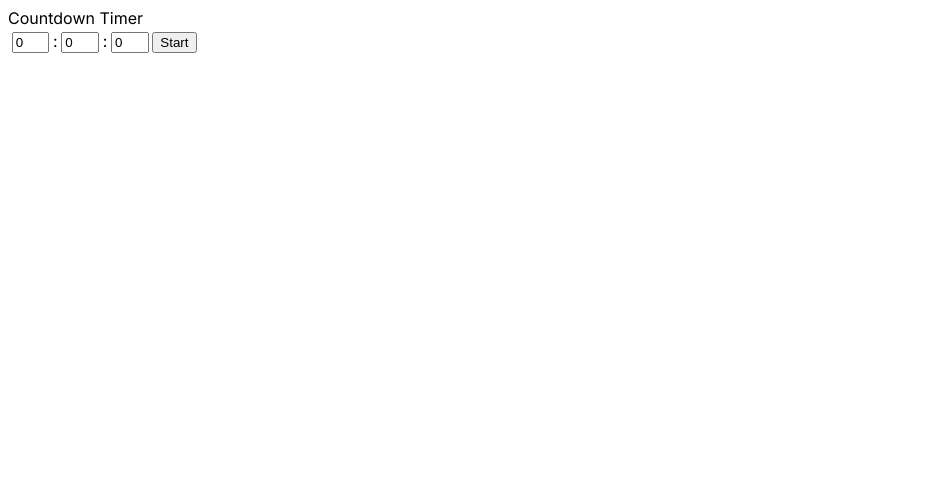
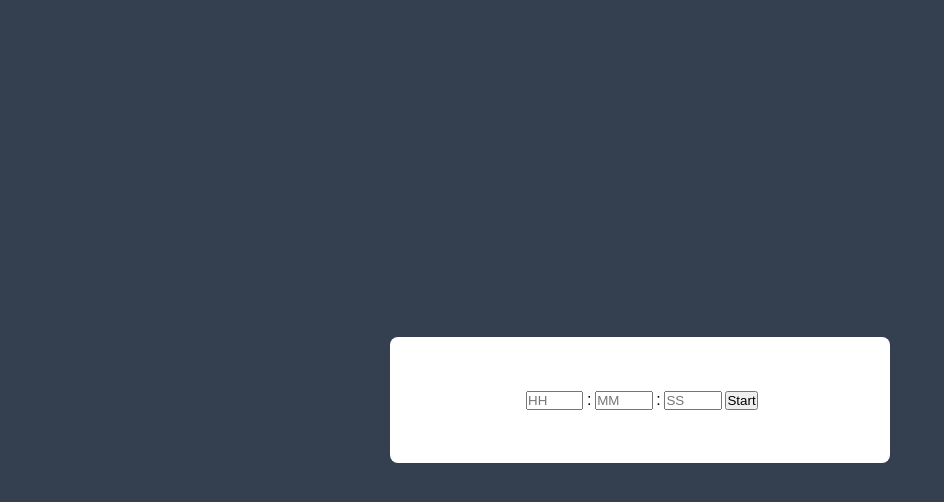
Before and after one commit to Zi-Shane/web-timer, a Next.js app: page / in a window 1280 px wide. Shown: the top 502 px of the page, without its empty margins (0-944 px from the left). Built offline with nearby package versions, Linux system fonts and the light colour scheme.

Commit message:
Add timer history

```diff
--- a/app/globals.css
+++ b/app/globals.css
@@ -1,8 +1,72 @@
-input {
-  width: 4ch;
+.timer-box {
+  width: 4em;
   margin: 0.5ch
 }
 
 .inline-div {
   display: inline;
 }
+
+@import url('https://fonts.googleapis.com/css2?family=Poppins:wght@300;400;500;600;700&display=swap');
+
+*{
+  margin: 0;
+  padding: 0;
+  box-sizing: border-boxs;
+  font-family: 'Poppins', sans-serif;
+}
+
+.body {
+  height: 100vh;
+  display: flex;
+  justify-content: center; /* horizontal(main) axis */
+  align-items: center; /* vertical axis */
+  background: #343F4F;
+}
+
+.container {
+  width: 500px;
+  padding: 50px 0;
+  border-radius: 8px;
+  background: #fff;
+  display: flex;
+  row-gap: 30px;
+  flex-direction: column;
+  align-items: center;
+}
+
+.circular-progress {
+  position: relative;
+  height: 300px;
+  width: 300px;
+  border-radius: 50%;
+  background: conic-gradient(#ff8400 3.6deg, #ededed 0deg);
+  display: flex;
+  justify-content: center;
+  align-items: center;
+}
+
+.circular-progress::before {
+  content: "";
+  position: absolute;
+  height: 270px;
+  width: 270px;
+  border-radius: 50%;
+  background-color: #fff;
+}
+
+.progress-value {
+  display: flex;
+  align-items: baseline;
+}
+
+.text {
+  position: relative;
+  font-size: 40px;
+  font-weight: 500;
+  color: #343F4F;
+}
+
+.half-text {
+  font-size: 20px;
+}
--- a/app/page.tsx
+++ b/app/page.tsx
@@ -1,94 +1,39 @@
-'use client'
-import { useState, useRef } from "react";
+"use client";
 
-function Setter({ onStartClick }: { onStartClick: (e: React.FormEvent<HTMLFormElement>) => void }) {
+import Timer from "./timer";
+
+function ProgressBar() {
   return (
-    <form onSubmit={onStartClick}>
-      <input name='HH' placeholder='HH' type="number" defaultValue={0} />:
-      <input name='MM' placeholder='MM' type="number" defaultValue={0} />:
-      <input name='SS' placeholder='SS' type="number" defaultValue={0} />
-      <button>Start</button>
-    </form>
-  )
+    <div className="body">
+      <div className="container">
+        <div className="circular-progress">
+          <span className="progress-value">00:00:00</span>
+        </div>
+
+        <span className="text">HTML & CSS</span>
+      </div>
+    </div>
+  );
 }
 
-function Counter({ counterTime, handleReset, handlePause }: { counterTime: number, handleReset: () => void, handlePause: () => void }) {
-
-  let HH = Math.floor(counterTime / 3600)
-  let MM = Math.floor((counterTime % 3600) / 60)
-  let SS = Math.floor(counterTime % 60)
-
+function InputBox() {
   return (
-    <div>
-      <span>{HH}:{MM}:{SS}</span>
-      <button onClick={handlePause}>Pause</button>
-      <button onClick={handleReset}>Reset</button>
+    <div className="body">
+      <div className="container">
+        <span className="minus">-</span>
+        <span className="num">0</span>
+        <span className="plus">+</span>
+      </div>
     </div>
-  )
+  );
 }
 
-function Timer() {
-  const [isReset, setIsReset] = useState(true)
-  const [counterTime, setCounterTime] = useState(0)
-  const [curTimer, setCurTimer] = useState<NodeJS.Timeout | null>(null)
-  const isPause = useRef(false)
-
-  function handleSubmit(e: React.FormEvent<HTMLFormElement>) {
-    e.preventDefault()
-    const data = new FormData(e.currentTarget)
-    let HH = parseInt(data.get("HH") as string, 0)
-    let MM = parseInt(data.get("MM") as string, 0)
-    let SS = parseInt(data.get("SS") as string, 0)
-    let duration = HH * 3600 + MM * 60 + SS
-    if (HH >= 0 && MM >= 0 && SS >= 0 && duration > 0) {
-      setIsReset(false)
-      setCounterTime(duration)
-      startTimer()
-    }
-  }
-
-  function startTimer() {
-    let newTimer = setInterval(() => {
-      setCounterTime(prev => {
-        if (prev <= 1) {
-          clearInterval(newTimer)
-          setIsReset(true)
-        }
-        return (prev - 1)
-      })
-    }, 1000)
-
-    setCurTimer(newTimer)
-  }
-
-  function handleReset() {
-    setIsReset(true)
-  }
-
-  function handlePause() {
-    isPause.current = !isPause.current
-    if (isPause.current) {
-      // handle null or type error
-      if (curTimer != null) {
-        clearInterval(curTimer)
-      }
-    } else {
-      startTimer()
-    }
-  }
-
-  if (isReset) {
-    return <Setter onStartClick={handleSubmit}/>
-  } else {
-    return <Counter counterTime={counterTime} handleReset={handleReset} handlePause={handlePause} />
-  }
+export default function App() {
+  return (
+    <>
+      {/* <ProgressBar /> */}
+      {/* <InputBox /> */}
+      <Timer />
+    </>
+  );
 }
-
-export default function Home() {
-  return (
-    <div>
-      <div>Countdown Timer</div>
-      <Timer />
-    </div>
-  )
-}
--- /dev/null
+++ b/app/timer.tsx
@@ -0,0 +1,195 @@
+"use client";
+import { useState, useRef, useEffect } from "react";
+
+function getProcessCSS(percentage: number) {
+  return `conic-gradient(#ff8400 ${percentage * 3.6}deg, #ededed 0deg)`;
+}
+
+function seconds2HHMMMS(duration: number): [number, number, number, number] {
+  return [
+    Math.floor(duration / 360000),
+    Math.floor((duration % 360000) / 6000),
+    Math.floor((duration % 6000) / 100),
+    Math.floor(duration % 100),
+  ];
+}
+
+export default function Timer() {
+  const [pauseStatus, setPauseStatus] = useState(false);
+  const [isStart, setIsStart] = useState(false);
+  const [duration, setDuration] = useState(0);  // for paused time than resume
+  const [history, setHistory] = useState((): number[] => {
+    let history = localStorage.getItem("HISTORY");
+    if (history == null) {
+      return [];
+    }
+    return JSON.parse(history);
+  })
+  const curCounter = useRef<ReturnType<typeof setInterval> | null>(null);
+  const circularProcess = useRef<HTMLDivElement>(null);
+  const totalTime = useRef(0);
+  const hoursValue = useRef<HTMLSpanElement>(null);
+  let [HH, MM, SS, MS] = seconds2HHMMMS(duration);
+
+  useEffect(() => {
+    if (history.length > 5) {
+      let trimHistory = history.slice(-5)
+      setHistory(trimHistory)
+      localStorage.setItem("HISTORY", JSON.stringify(trimHistory))
+    }
+    localStorage.setItem("HISTORY", JSON.stringify(history))
+  }, [history])
+
+  async function handleToggle() {
+    console.log(pauseStatus);
+    if (pauseStatus) {
+      // click `resume`
+      newCounter();
+      setPauseStatus(false);
+      console.log("click resume");
+    } else {
+      // click `pause`
+      clearInterval(curCounter.current || undefined);
+      setPauseStatus(true);
+      console.log("click pause");
+    }
+  }
+
+  function newCounter() {
+    // 10/1000 s = 0.01s
+    const counter = setInterval(() => {
+      setDuration((prev) => {
+        if (prev <= 1) {
+          clearInterval(counter);
+          setIsStart(false);
+          return prev;
+        }
+
+        // for fix `null` warning
+        if (circularProcess.current) {
+          circularProcess.current.style.background = getProcessCSS(
+            (prev / totalTime.current) * 100
+          );
+        }
+        // less than an hour
+        if (prev < 360000) {
+          // for fix `null` warning
+          if (hoursValue.current) {
+            hoursValue.current.hidden = true;
+          }
+        }
+
+        return prev - 1;
+      });
+    }, 10);
+    curCounter.current = counter;
+  }
+
+  function handleHistoryClick(i: number) {
+    totalTime.current = history[i]
+    setDuration(history[i]);
+    setIsStart(true);
+    newCounter();
+  }
+
+  function handleStartClick(e: React.FormEvent<HTMLFormElement>): void {
+    e.preventDefault();
+    console.log("click Start");
+    setPauseStatus(false); // initial
+    const form = new FormData(e.currentTarget);
+    HH = parseInt(form.get("HH")?.toString() || "0");
+    MM = parseInt(form.get("MM")?.toString() || "0");
+    SS = parseInt(form.get("SS")?.toString() || "0");
+    let inputDuration = (HH * 3600 + MM * 60 + SS) * 100;
+    if (inputDuration <= 0) return; // input negative handle by HTML
+    totalTime.current = inputDuration;
+    setHistory([...history, totalTime.current])
+
+    setDuration(inputDuration);
+    setIsStart(true);
+    newCounter();
+  }
+
+  function handleCancel() {
+    clearInterval(curCounter.current || undefined);
+    setIsStart(false);
+    console.log("click cancel");
+  }
+
+  return (
+    <div className="body">
+      {isStart ? (
+        <div className="container">
+          <div ref={circularProcess} className="circular-progress">
+            <div className="progress-value">
+              <span ref={hoursValue} className="text">
+                {HH.toString().padStart(2, "0")}:
+              </span>
+              <span className="text">{MM.toString().padStart(2, "0")}:</span>
+              <span className="text">{SS.toString().padStart(2, "0")}.</span>
+              <span className="text half-text">{MS.toString().padStart(2, "0")}</span>
+            </div>
+          </div>
+
+          <div>
+            <button onClick={handleToggle}>
+              {pauseStatus ? "Resume" : "Pause"}
+            </button>
+            <button onClick={handleCancel}>
+              Cancel
+            </button>
+          </div>
+        </div>
+      ) : (
+        <div className="container">
+          <form onSubmit={handleStartClick}>
+            <input
+              className="timer-box"
+              name="HH"
+              placeholder="HH"
+              type="number"
+              min={0}
+              defaultValue=""
+            />
+            :
+            <input
+              className="timer-box"
+              name="MM"
+              placeholder="MM"
+              type="number"
+              min={0}
+              max={59}
+              defaultValue=""
+            />
+            :
+            <input
+              className="timer-box"
+              name="SS"
+              placeholder="SS"
+              type="number"
+              min={0}
+              max={59}
+              defaultValue=""
+            />
+            <button type="submit">Start</button>
+          </form>
+          { history.length ? (
+            <div className="history">
+              <span>Others</span>
+              { history.map((item, i) => {
+                let [historyHH, historyMM, historySS, historyMS] = seconds2HHMMMS(item);
+                return (
+                  <div key={i} className="text" onClick={() => handleHistoryClick(i)}>
+                    <span className="text">{historyHH.toString().padStart(2, "0")}:</span>
+                    <span className="text">{historyMM.toString().padStart(2, "0")}:</span>
+                    <span className="text">{historySS.toString().padStart(2, "0")}</span>
+                  </div>)
+              }) }
+            </div>) : ("")
+          }
+
+        </div>
+      )}
+    </div>
+  );
+}
```
